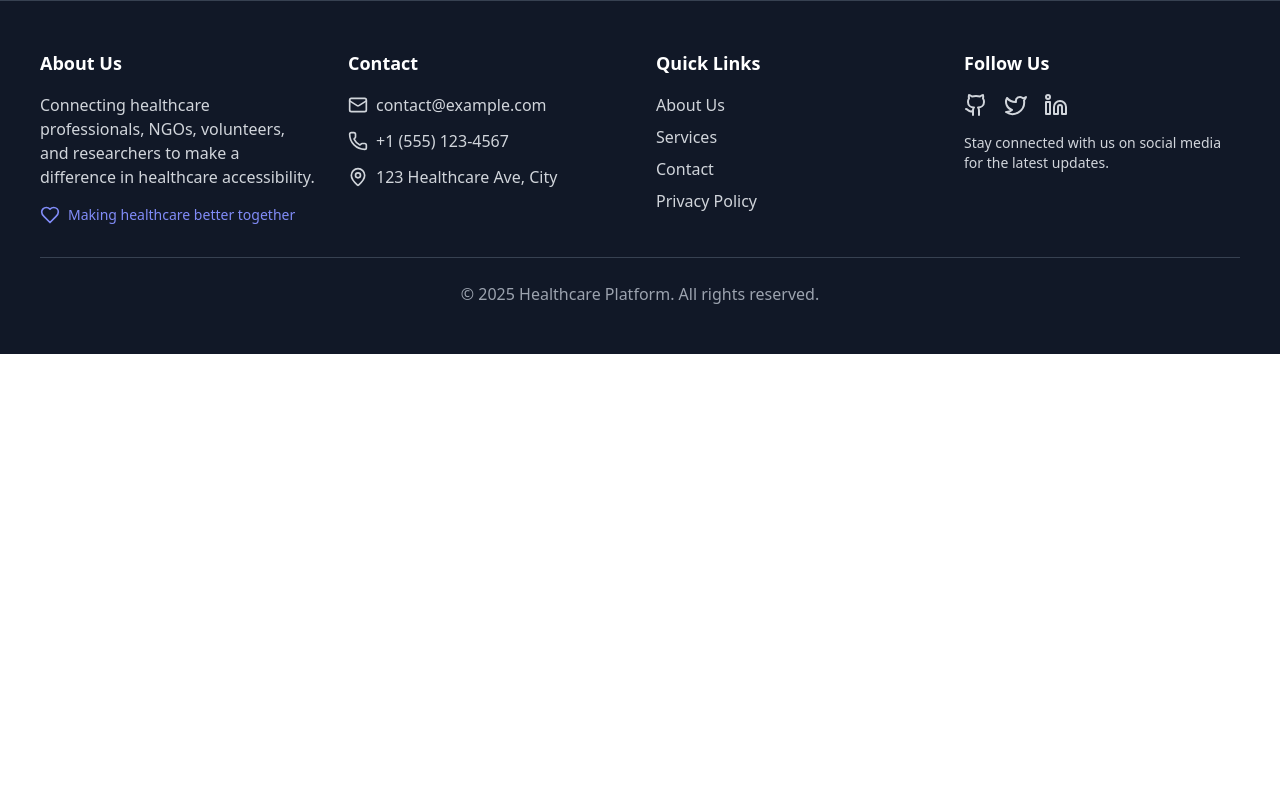
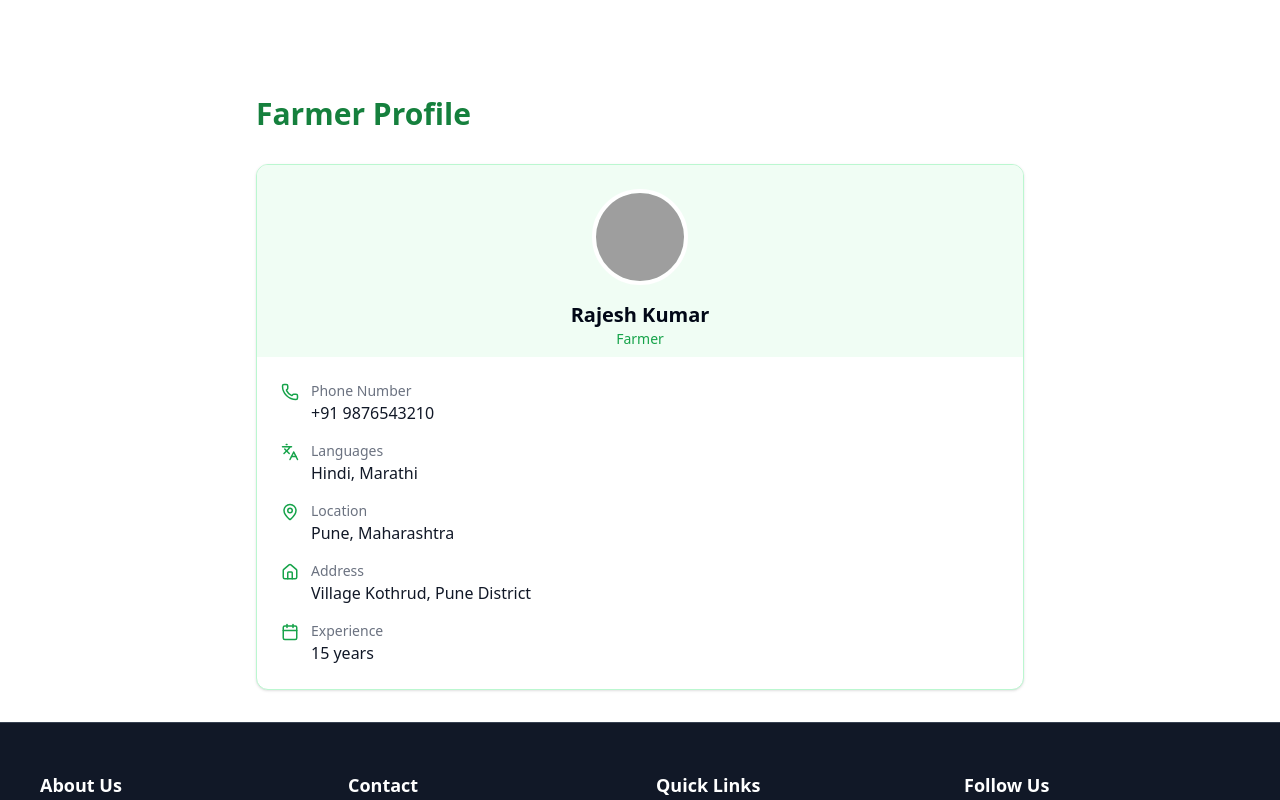
Before and after one commit to Adhish1612Acharya/Team-Satkriya, a React (Vite) app: page /profile/farmer/1 in a window 1280 px wide. Shown: the top 800 px of the page. Built offline with nearby package versions, Linux system fonts and the light colour scheme; no server answers; grey boxes are pictures that could not be loaded.

Commit message:
farmer profile

```diff
--- a/package.json
+++ b/package.json
@@ -16,6 +16,7 @@
     "@hookform/resolvers": "^4.1.2",
     "@mui/icons-material": "^6.4.5",
     "@mui/material": "^6.4.5",
+    "@radix-ui/react-avatar": "^1.1.3",
     "@radix-ui/react-label": "^2.1.2",
     "@radix-ui/react-slot": "^1.1.2",
     "class-variance-authority": "^0.7.1",
@@ -35,7 +36,7 @@
   },
   "devDependencies": {
     "@eslint/js": "^9.19.0",
-    "@types/node": "^22.13.5",
+    "@types/node": "^22.13.9",
     "@types/react": "^19.0.10",
     "@types/react-dom": "^19.0.4",
     "@vitejs/plugin-react": "^4.3.4",
--- a/src/App.tsx
+++ b/src/App.tsx
@@ -2,11 +2,12 @@ import { ToastContainer } from "react-toastify";
 import "react-toastify/dist/ReactToastify.css";
 import { Route, Routes } from "react-router-dom";
 import Home from "./pages/Home/Home";
-import Footer from "@/components/Footer/Footer.js";
+import Footer from "./components/Footer/Footer";
 import RegisterFarmer from "./pages/Farmer/RegisterFarmer/RegisterFarmer";
 import LoginFarmer from "./pages/Farmer/LoginFarmer/LoginFarmer";
 import LoginExpert from "./pages/Expert/LoginExpert/LoginExpert";
 import RegisterExpert from "./pages/Expert/RegisterExpert/RegisterExpert";
+import { FarmerProfile } from "./pages/Profiles/FarmerProfile/FarmerProfile";
 
 const App = () => {
   return (
@@ -22,7 +23,6 @@ const App = () => {
         draggable
         pauseOnHover
         theme="light"
-        // bodyClassName="toastBody"
         style={{ marginTop: "5rem" }}
       />
       <Routes>
@@ -31,6 +31,7 @@ const App = () => {
         <Route path="/expert/register" element={<RegisterExpert />} />
         <Route path="/farmer/login" element={<LoginFarmer />} />
         <Route path="/farmer/register" element={<RegisterFarmer />} />
+        <Route path="/profile/farmer/:id" element={<FarmerProfile />} />
       </Routes>
       <Footer />
     </>
--- /dev/null
+++ b/src/components/profiles/ProfileCard.tsx
@@ -0,0 +1,57 @@
+import { Avatar, AvatarFallback, AvatarImage } from "@/components/ui/avatar";
+import { Card, CardContent, CardHeader } from "@/components/ui/card";
+import { cn } from "@/lib/utils";
+
+interface ProfileCardProps {
+  profilePhoto: string;
+  name: string;
+  role: string;
+  theme: "green" | "blue";
+  children: React.ReactNode;
+}
+
+export function ProfileCard({ profilePhoto, name, role, theme, children }: ProfileCardProps) {
+  return (
+    <Card className={cn(
+      "overflow-hidden transition-all hover:shadow-lg",
+      theme === "green"
+        ? "border-green-200 hover:border-green-300"
+        : "border-blue-200 hover:border-blue-300"
+    )}>
+      <CardHeader className={cn(
+        "pb-2",
+        theme === "green"
+          ? "bg-green-50 dark:bg-green-900/20"
+          : "bg-blue-50 dark:bg-blue-900/20"
+      )}>
+        <div className="flex flex-col items-center">
+          <Avatar className="h-24 w-24 border-4 border-white dark:border-gray-800">
+            <AvatarImage src={profilePhoto} alt={name} />
+            <AvatarFallback className={cn(
+              "text-2xl font-bold",
+              theme === "green"
+                ? "bg-green-100 text-green-700"
+                : "bg-blue-100 text-blue-700"
+            )}>
+              {name.charAt(0)}
+            </AvatarFallback>
+          </Avatar>
+          <h3 className="mt-4 text-xl font-bold">{name}</h3>
+          <p className={cn(
+            "text-sm font-medium",
+            theme === "green"
+              ? "text-green-600 dark:text-green-400"
+              : "text-blue-600 dark:text-blue-400"
+          )}>
+            {role}
+          </p>
+        </div>
+      </CardHeader>
+      <CardContent className="pt-6">
+        {children}
+      </CardContent>
+    </Card>
+  );
+}
+
+export default ProfileCard;
--- /dev/null
+++ b/src/components/profiles/ProfileField.tsx
@@ -0,0 +1,27 @@
+import { cn } from "@/lib/utils";
+
+interface ProfileFieldProps {
+  label: string;
+  value: string | number;
+  theme: "green" | "blue";
+  icon?: React.ReactNode;
+}
+
+export function ProfileField({ label, value, theme, icon }: ProfileFieldProps) {
+  return (
+    <div className="flex items-start mb-4 last:mb-0">
+      {icon && (
+        <div className={cn(
+          "mr-3 mt-0.5",
+          theme === "green" ? "text-green-600" : "text-blue-600"
+        )}>
+          {icon}
+        </div>
+      )}
+      <div>
+        <p className="text-sm font-medium text-gray-500 dark:text-gray-400">{label}</p>
+        <p className="text-base font-medium text-gray-900 dark:text-gray-100">{value}</p>
+      </div>
+    </div>
+  );
+}
--- /dev/null
+++ b/src/components/ui/avatar.tsx
@@ -0,0 +1,48 @@
+import * as React from 'react';
+import * as AvatarPrimitive from '@radix-ui/react-avatar';
+
+import { cn } from '@/lib/utils';
+
+const Avatar = React.forwardRef<
+  React.ElementRef<typeof AvatarPrimitive.Root>,
+  React.ComponentPropsWithoutRef<typeof AvatarPrimitive.Root>
+>(({ className, ...props }, ref) => (
+  <AvatarPrimitive.Root
+    ref={ref}
+    className={cn(
+      'relative flex h-10 w-10 shrink-0 overflow-hidden rounded-full',
+      className
+    )}
+    {...props}
+  />
+));
+Avatar.displayName = AvatarPrimitive.Root.displayName;
+
+const AvatarImage = React.forwardRef<
+  React.ElementRef<typeof AvatarPrimitive.Image>,
+  React.ComponentPropsWithoutRef<typeof AvatarPrimitive.Image>
+>(({ className, ...props }, ref) => (
+  <AvatarPrimitive.Image
+    ref={ref}
+    className={cn('aspect-square h-full w-full', className)}
+    {...props}
+  />
+));
+AvatarImage.displayName = AvatarPrimitive.Image.displayName;
+
+const AvatarFallback = React.forwardRef<
+  React.ElementRef<typeof AvatarPrimitive.Fallback>,
+  React.ComponentPropsWithoutRef<typeof AvatarPrimitive.Fallback>
+>(({ className, ...props }, ref) => (
+  <AvatarPrimitive.Fallback
+    ref={ref}
+    className={cn(
+      'flex h-full w-full items-center justify-center rounded-full bg-muted',
+      className
+    )}
+    {...props}
+  />
+));
+AvatarFallback.displayName = AvatarPrimitive.Fallback.displayName;
+
+export { Avatar, AvatarImage, AvatarFallback };
--- /dev/null
+++ b/src/pages/Profiles/FarmerProfile/FarmerProfile.tsx
@@ -0,0 +1,89 @@
+import { useState } from "react";
+import { useParams } from "react-router-dom";
+import {
+  CalendarIcon,
+  HomeIcon,
+  LanguagesIcon,
+  MapPinIcon,
+  PhoneIcon
+} from "lucide-react";
+import { ProfileCard } from "@/components/profiles/ProfileCard"; // Corrected import
+import { ProfileField } from "@/components/profiles/ProfileField"; // Corrected import
+import { FarmerProfile as FarmerProfileType } from "./FarmerProfile.types"; // Corrected import
+
+// Mock data - in a real app, this would come from an API
+const mockFarmer: FarmerProfileType = {
+  id: "farmer-123",
+  name: "Rajesh Kumar",
+  profilePhoto: "https://images.unsplash.com/photo-1628102491629-778571d893a3?ixlib=rb-4.0.3&ixid=M3wxMjA3fDB8MHxwaG90by1wYWdlfHx8fGVufDB8fHx8fA%3D%3D&auto=format&fit=crop&w=400&q=80",
+  phoneNumber: "+91 9876543210",
+  email: "rajesh.kumar@example.com",
+  language: "Hindi, Marathi",
+  state: "Maharashtra",
+  city: "Pune",
+  experience: 15,
+  address: "Village Kothrud, Pune District"
+};
+
+export function FarmerProfile() {
+  const { id } = useParams<{ id: string }>();
+
+  if (!id)
+    return <p>Error: Farmer ID is missing in the URL!</p>
+
+  const [farmer] = useState<FarmerProfileType>(mockFarmer);
+
+  return (
+    <div className="container mx-auto px-4 py-8 pt-24">
+      <div className="max-w-3xl mx-auto">
+        <h1 className="text-3xl font-bold text-green-700 dark:text-green-500 mb-8">
+          Farmer Profile
+        </h1>
+
+        <ProfileCard
+          profilePhoto={farmer.profilePhoto}
+          name={farmer.name}
+          role="Farmer"
+          theme="green"
+        >
+          <div className="space-y-4">
+            <ProfileField
+              label="Phone Number"
+              value={farmer.phoneNumber}
+              theme="green"
+              icon={<PhoneIcon size={18} />}
+            />
+
+            <ProfileField
+              label="Languages"
+              value={farmer.language}
+              theme="green"
+              icon={<LanguagesIcon size={18} />}
+            />
+
+            <ProfileField
+              label="Location"
+              value={`${farmer.city}, ${farmer.state}`}
+              theme="green"
+              icon={<MapPinIcon size={18} />}
+            />
+
+            <ProfileField
+              label="Address"
+              value={farmer.address || ""}
+              theme="green"
+              icon={<HomeIcon size={18} />}
+            />
+
+            <ProfileField
+              label="Experience"
+              value={`${farmer.experience} years`}
+              theme="green"
+              icon={<CalendarIcon size={18} />}
+            />
+          </div>
+        </ProfileCard>
+      </div>
+    </div>
+  );
+}
```
Also changed, not shown: src/pages/Profiles/FarmerProfile/FarmerProfile.types.tsx (added), src/pages/Profiles/index.ts (added), 1 other file (tests, documents, lock files or other folders).
